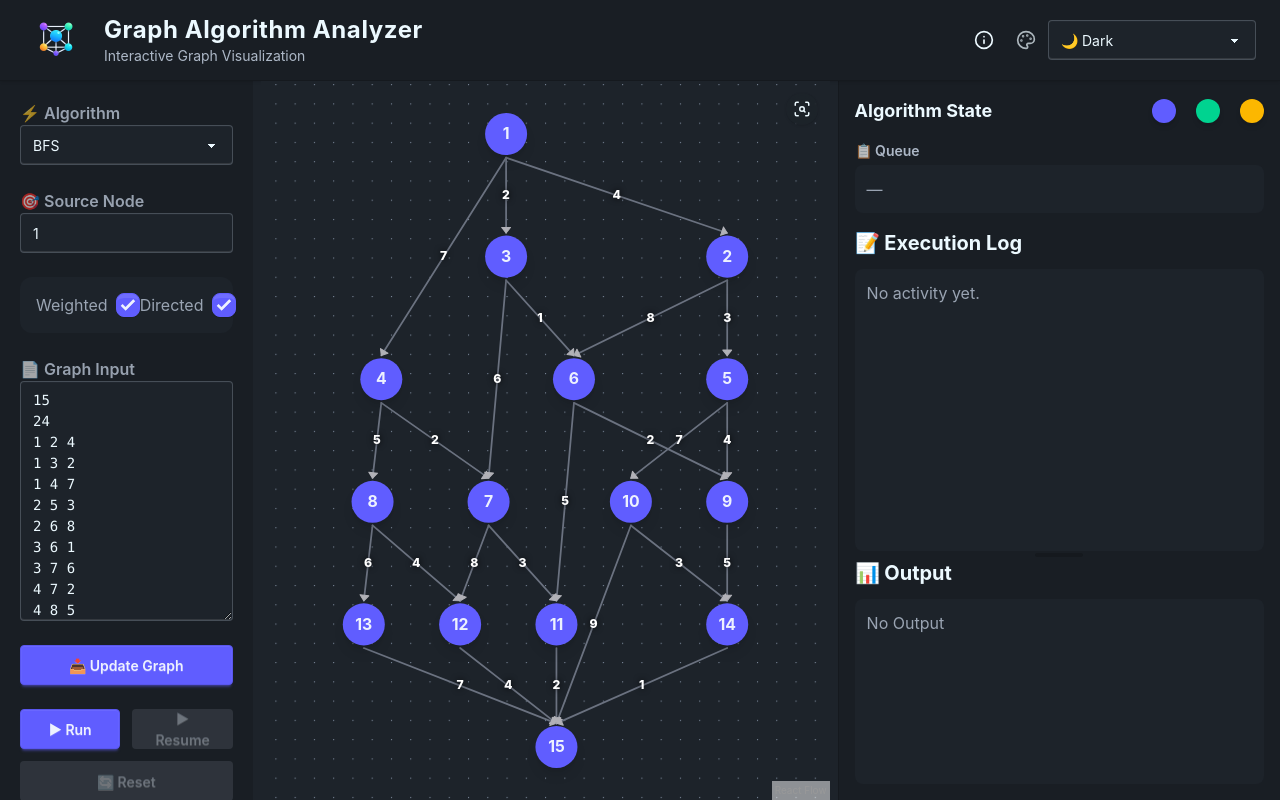
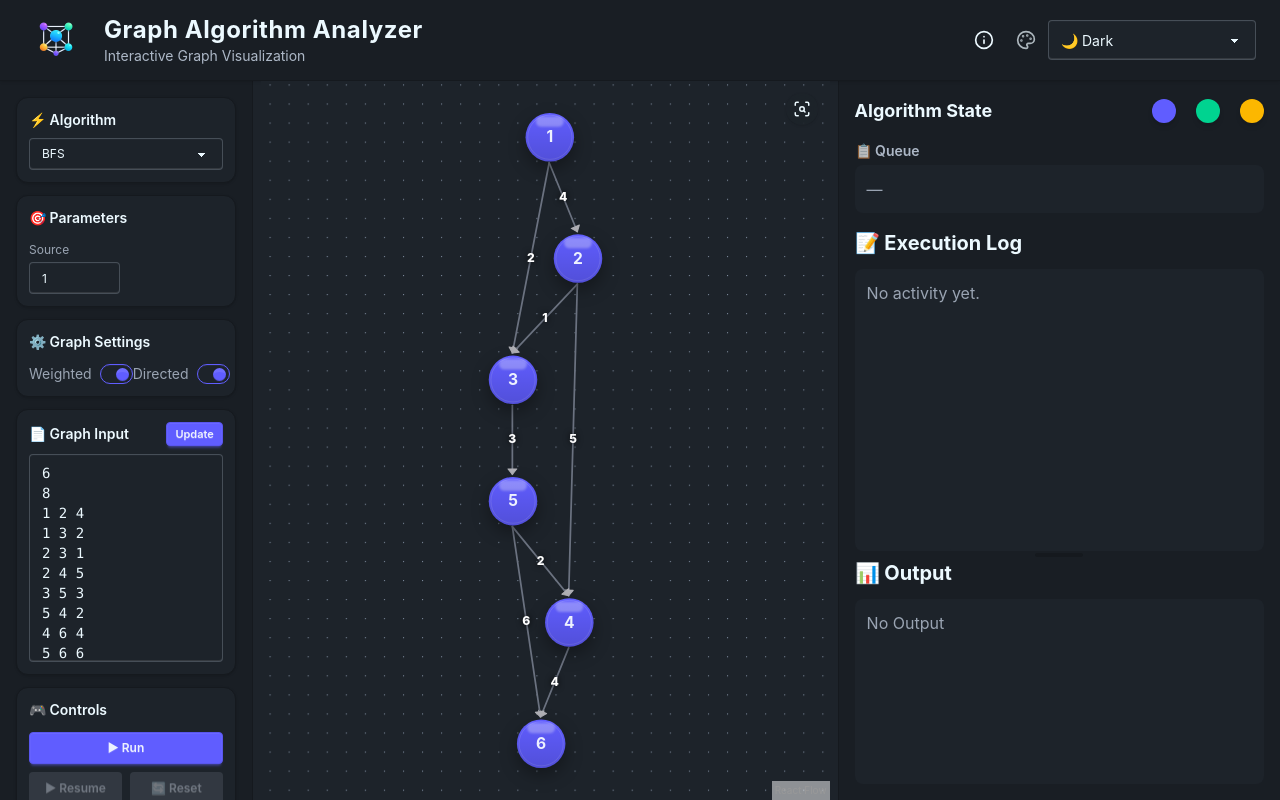
Before and after one commit to RahulPachori/graph-analyzer, a React (Vite) app: page / in a window 1280 px wide. Built offline with nearby package versions, Linux system fonts and the light colour scheme.

Commit message:
start animation added with some ui changes

```diff
--- a/package.json
+++ b/package.json
@@ -16,6 +16,7 @@
     "@xyflow/react": "^12.11.2",
     "clsx": "^2.1.1",
     "daisyui": "^5.7.0",
+    "framer-motion": "^12.42.2",
     "lucide-react": "^1.26.0",
     "react": "^19.2.7",
     "react-dom": "^19.2.7",
--- a/src/App.jsx
+++ b/src/App.jsx
@@ -5,6 +5,8 @@ import GraphCanvas from "./components/GraphCanvas";
 import RightPanel from "./components/RightPanel";
 import { parseGraph } from "./utils/parseGraph";
 import { applyFrame } from "./animation/animationEngine";
+import SplashScreen from "./components/SplashScreen";
+import { AnimatePresence ,motion} from "framer-motion";
 import {
   Panel,
   PanelGroup,
@@ -23,32 +25,26 @@ import { floydWarshall } from "./algorithms/floydWarshall";
 
 function App() {
 
-  const [graphInput, setGraphInput] = useState(`15
-24
+  const [graphInput, setGraphInput] = useState(`6
+8
 1 2 4
 1 3 2
-1 4 7
-2 5 3
-2 6 8
-3 6 1
-3 7 6
-4 7 2
-4 8 5
-5 9 4
-5 10 7
-6 9 2
-6 11 5
-7 11 3
-7 12 8
-8 12 4
-8 13 6
-9 14 5
-10 14 3
-10 15 9
-11 15 2
-12 15 4
-13 15 7
-14 15 1`);
+2 3 1
+2 4 5
+3 5 3
+5 4 2
+4 6 4
+5 6 6`);
+
+  const [loading, setLoading] = useState(true);
+
+  useEffect(() => {
+    const timer = setTimeout(() => {
+      setLoading(false);
+    }, 2000);
+
+    return () => clearTimeout(timer);
+  }, []);
 
   const [weighted, setWeighted] = useState(true);
   const [directed, setDirected] = useState(true);
@@ -81,6 +77,7 @@ function App() {
   const [destination, setDestination] = useState("");
 
   const [matrix, setMatrix] = useState([]);
+
 
   function clearAnimationState() {
 
@@ -299,8 +296,25 @@ function App() {
 
   }, [running, frameIndex, frames]);
 
+
+
   return (
 
+    <>
+        <motion.div
+            initial={{
+                opacity: 0,
+                scale: 0.97,
+            }}
+            animate={{
+                opacity: 1,
+                scale: 1,
+            }}
+            transition={{
+                duration: 0.5,
+                delay: 1.55,
+            }}
+        >
         <div className="h-screen flex flex-col bg-base-100 text-base-content">
 
           <Navbar />
@@ -373,6 +387,12 @@ function App() {
           </PanelGroup>
 
         </div>
+        </motion.div>
+
+        <AnimatePresence mode="wait">
+            {loading && <SplashScreen />}
+        </AnimatePresence>
+    </>
 
   );
 
--- a/src/components/GraphNode.jsx
+++ b/src/components/GraphNode.jsx
@@ -7,7 +7,7 @@ function GraphNode({ data }) {
         cls = "bg-success text-success-content";
 
     if (data.active)
-        cls = "bg-warning text-warning-content scale-125";
+        cls = "bg-warning text-warning-content scale-110";
 
     return (
         <>
@@ -18,9 +18,61 @@ function GraphNode({ data }) {
             />
 
             <div
-                className={`w-12 h-12 rounded-full shadow-lg flex items-center justify-center text-lg font-bold transition-all duration-300 ${cls}`}
+                className={`
+                    relative
+                    w-14 h-14
+                    rounded-full
+                    flex items-center justify-center
+                    font-bold text-lg
+                    select-none
+                    transition-all duration-300
+                    shadow-[0_8px_20px_rgba(0,0,0,0.35)]
+                    hover:scale-105
+                    ${cls}
+                `}
             >
-                {data.label}
+                {/* Top Shine */}
+                <div
+                    className="
+                        absolute
+                        top-1
+                        left-1/2
+                        -translate-x-1/2
+                        w-8
+                        h-3
+                        rounded-full
+                        bg-white/30
+                        blur-[1px]
+                    "
+                />
+
+                {/* Inner Ring */}
+                <div
+                    className="
+                        absolute
+                        inset-[2px]
+                        rounded-full
+                        border
+                        border-white/15
+                    "
+                />
+
+                {/* Bottom Shadow */}
+                <div
+                    className="
+                        absolute
+                        inset-0
+                        rounded-full
+                        bg-gradient-to-b
+                        from-transparent
+                        to-black/15
+                    "
+                />
+
+                {/* Label */}
+                <span className="relative z-10">
+                    {data.label}
+                </span>
             </div>
 
             <Handle
--- a/src/components/Sidebar.jsx
+++ b/src/components/Sidebar.jsx
@@ -19,19 +19,20 @@ function Sidebar({
     started,
 }) {
     return (
-        <div className="bg-base-200 h-full p-5 overflow-y-auto">
+        <div className="bg-base-200 border-r border-base-300 h-full overflow-y-auto">
 
-            <div className="space-y-6">
+            <div className="p-4 space-y-3 ">
 
-                <div>
-                    <label className="label">
-                        <span className="label-text font-semibold">
+                {/* Algorithm */}
+
+                <div className="bg-base-100 rounded-xl border border-base-300 shadow-sm p-3">
+
+                    <label className="text-sm font-semibold flex items-center gap-2 mb-2">
                         ⚡ Algorithm
-                        </span>
                     </label>
 
                     <select
-                        className="select select-bordered w-full"
+                        className="select select-bordered select-sm w-full"
                         value={algorithm}
                         onChange={(e) => setAlgorithm(e.target.value)}
                     >
@@ -41,121 +42,180 @@ function Sidebar({
                         <option value="bellmanford">Bellman-Ford</option>
                         <option value="prim">Prim</option>
                         <option value="kruskal">Kruskal</option>
-                        <option value="toposort">Topological Sort (Kahn)</option>
+                        <option value="toposort">Topological Sort</option>
                         <option value="cycle">Cycle Detection</option>
-                        <option value="components">Connected Components (DFS)</option>
+                        <option value="components">Connected Components</option>
                         <option value="floydwarshall">Floyd-Warshall</option>
                     </select>
+
                 </div>
 
+                {/* Parameters */}
+
+                <div className="bg-base-100 rounded-xl border border-base-300 shadow-sm p-3">
+
+                    <label className="text-sm font-semibold flex items-center gap-2 mb-2">
+                        🎯 Parameters
+                    </label>
+
+                    <div className="grid grid-cols-2 gap-3">
+
                         <div>
-                    <label className="label">
-                        <span className="label-text font-semibold">
-                            🎯 Source Node
+
+                            <label className="label py-1">
+
+                                <span className="label-text text-xs">
+                                    Source
                                 </span>
+
                             </label>
 
                             <input
                                 type="number"
-                        className="input input-bordered w-full"
+                                className="input input-bordered input-sm w-full"
                                 value={source}
-                        onChange={(e) => setSource(Number(e.target.value))}
+                                onChange={(e) =>
+                                    setSource(Number(e.target.value))
+                                }
                             />
+
                         </div>
 
                         {(algorithm === "dijkstra" ||
                             algorithm === "bellmanford") && (
+
                                 <div>
-                            <label className="label">
-                                <span className="label-text font-semibold">
-                                    🏁 Destination Node
+
+                                    <label className="label py-1">
+
+                                        <span className="label-text text-xs">
+                                            Destination
                                         </span>
+
                                     </label>
 
                                     <input
                                         type="number"
-                                className="input input-bordered w-full"
+                                        className="input input-bordered input-sm w-full"
                                         value={destination}
                                         onChange={(e) =>
                                             setDestination(Number(e.target.value))
                                         }
                                     />
+
                                 </div>
+
                             )}
 
-                <div className="bg-base-100 rounded-xl p-4">
+                    </div>
 
-                    <div className="flex justify-between">
+                </div>
 
-                        <label className="label cursor-pointer gap-2">
-                            <span className="label-text">
+                {/* Graph Settings */}
+
+                <div className="bg-base-100 rounded-xl border border-base-300 shadow-sm p-3">
+
+                    <label className="text-sm font-semibold flex items-center gap-2 mb-3">
+                        ⚙️ Graph Settings
+                    </label>
+
+                    <div className="flex justify-between items-center">
+
+                        <label className="label cursor-pointer gap-2 py-0">
+
+                            <span className="label-text text-sm">
                                 Weighted
                             </span>
 
                             <input
                                 type="checkbox"
-                                className="checkbox checkbox-primary"
+                                className="toggle toggle-primary toggle-sm"
                                 checked={weighted}
                                 onChange={(e) =>
                                     setWeighted(e.target.checked)
                                 }
                             />
+
                         </label>
 
-                        <label className="label cursor-pointer gap-2">
-                            <span className="label-text">
+                        <label className="label cursor-pointer gap-2 py-0">
+
+                            <span className="label-text text-sm">
                                 Directed
                             </span>
 
                             <input
                                 type="checkbox"
-                                className="checkbox checkbox-primary"
+                                className="toggle toggle-primary toggle-sm"
                                 checked={directed}
                                 onChange={(e) =>
                                     setDirected(e.target.checked)
                                 }
                             />
+
                         </label>
 
                     </div>
 
                 </div>
 
-                <div>
+                {/* Graph Input */}
 
-                    <label className="label">
-                        <span className="label-text font-semibold">
+                <div className="bg-base-100 rounded-xl border border-base-300 shadow-sm p-3">
+
+                    <div className="flex items-center justify-between mb-2">
+
+                        <label className="text-sm font-semibold flex items-center gap-2">
                             📄 Graph Input
-                        </span>
                         </label>
 
+                        <button
+                            className="btn btn-primary btn-xs"
+                            onClick={updateGraph}
+                        >
+                            Update
+                        </button>
+
+                    </div>
+
                     <textarea
-                        className="textarea textarea-bordered w-full h-60 font-mono"
+                        className="
+                            textarea
+                            textarea-bordered
+                            w-full
+                            h-52
+                            resize-none
+                            font-mono
+                            text-sm
+                        "
                         value={graphInput}
                         onChange={(e) => setGraphInput(e.target.value)}
                     />
 
                 </div>
 
-                <button
-                    className="btn btn-primary w-full"
-                    onClick={updateGraph}
-                >
-                    📥 Update Graph
-                </button>
+                {/* Controls */}
 
-                <div className="grid grid-cols-2 gap-3">
+                <div className="bg-base-100 rounded-xl border border-base-300 shadow-sm p-3">
+
+                    <label className="text-sm font-semibold flex items-center gap-2 mb-3">
+                        🎮 Controls
+                    </label>
+
+                    <div className="grid grid-cols-2 gap-2">
 
                         <button
-                        className="btn btn-primary"
+                            className="btn btn-primary btn-sm col-span-2"
                             onClick={runAlgorithm}
                             disabled={started}
                         >
-                        {running ? "⏳ Running..." : "▶ Run"}
+                            {running
+                                ? "⏳ Running..."
+                                : "▶ Run"}
                         </button>
 
                         <button
-                        className={`btn ${running
+                            className={`btn btn-sm ${running
                                     ? "btn-warning"
                                     : "btn-info"
                                 }`}
@@ -168,7 +228,7 @@ function Sidebar({
                         </button>
 
                         <button
-                        className="btn btn-error col-span-2"
+                            className="btn btn-error btn-sm"
                             onClick={resetAnimation}
                             disabled={!started}
                         >
@@ -180,6 +240,8 @@ function Sidebar({
                 </div>
 
             </div>
+
+        </div>
     );
 }
 
--- /dev/null
+++ b/src/components/SplashScreen.jsx
@@ -0,0 +1,109 @@
+import { motion } from "framer-motion";
+
+function SplashScreen() {
+    return (
+        <motion.div
+            className="fixed inset-0 z-[9999] overflow-hidden pointer-events-none"
+
+            initial={{ opacity: 1 }}
+
+            exit={{
+                opacity: 0,
+                transition: {
+                    duration: 0.45,
+                    ease: "easeInOut",
+                },
+            }}
+        >
+            {/* Background */}
+            <motion.div
+                className="absolute inset-0 bg-base-100"
+
+                animate={{
+                    opacity: [1, 1, 1, 0],
+                }}
+
+                transition={{
+                    duration: 2,
+                    times: [0, 0.65, 0.85, 1],
+                }}
+            />
+
+            {/* Glow */}
+            <motion.div
+                className="absolute left-1/2 top-1/2 w-96 h-96 rounded-full bg-primary/20 blur-3xl"
+
+                style={{
+                    x: "-50%",
+                    y: "-50%",
+                }}
+
+                animate={{
+                    scale: [0.6, 1, 1.4, 4],
+                    opacity: [0, 0.8, 0.6, 0],
+                }}
+
+                transition={{
+                    duration: 2,
+                    times: [0, 0.3, 0.7, 1],
+                }}
+            />
+
+            {/* Logo */}
+            <motion.img
+                src="/graph-icon.png"
+                alt="Graph Logo"
+
+                className="absolute left-1/2 top-1/2 w-40 h-40"
+
+                style={{
+                    x: "-50%",
+                    y: "-50%",
+                }}
+
+                initial={{
+                    scale: 0.3,
+                    opacity: 0,
+                    rotate: -15,
+                }}
+
+                animate={{
+                    scale: [0.3, 1.15, 1, 22],
+                    opacity: [0, 1, 1, 0],
+                    rotate: [-15, 5, 0, 0],
+                }}
+
+                transition={{
+                    duration: 2,
+                    ease: "easeInOut",
+                    times: [0, 0.25, 0.55, 1],
+                }}
+            />
+
+            {/* Title */}
+            <motion.h1
+                className="absolute left-1/2 top-[65%] -translate-x-1/2 text-3xl font-bold tracking-wide"
+
+                initial={{
+                    opacity: 0,
+                    y: 20,
+                }}
+
+                animate={{
+                    opacity: [0, 1, 1, 0],
+                    y: [20, 0, 0, -20],
+                }}
+
+                transition={{
+                    duration: 1.6,
+                    delay: 0.25,
+                    times: [0, 0.3, 0.75, 1],
+                }}
+            >
+                Graph Algorithm Analyzer
+            </motion.h1>
+        </motion.div>
+    );
+}
+
+export default SplashScreen;
```
Also changed, not shown: 1 other file (tests, documents, lock files or other folders). Lines whose indentation alone changed are shown as unchanged.
